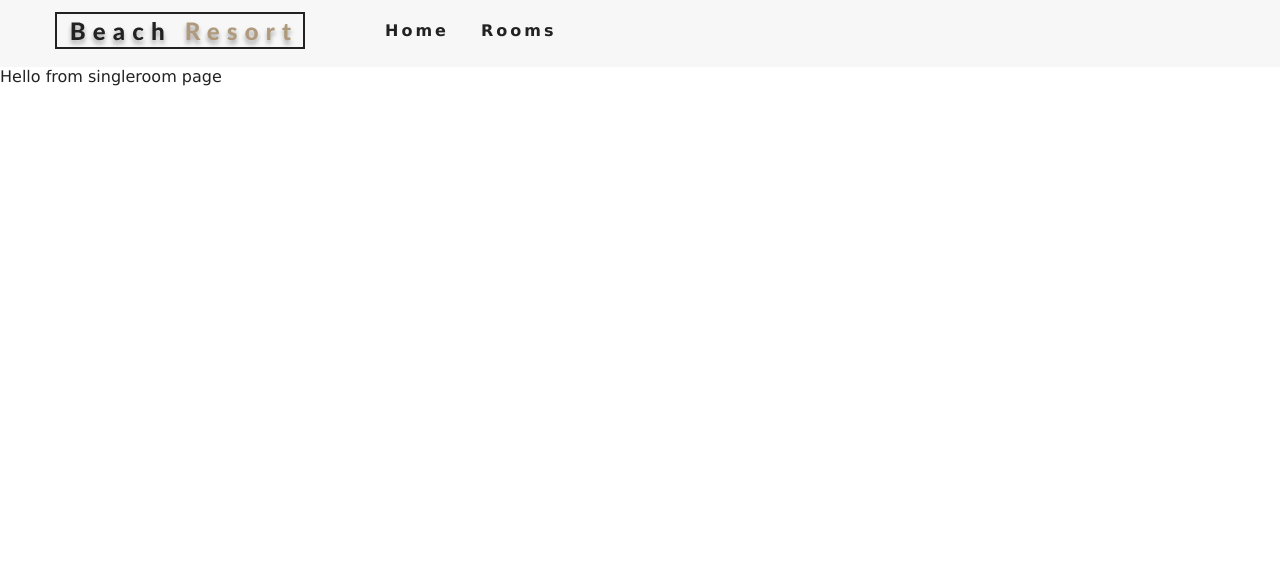
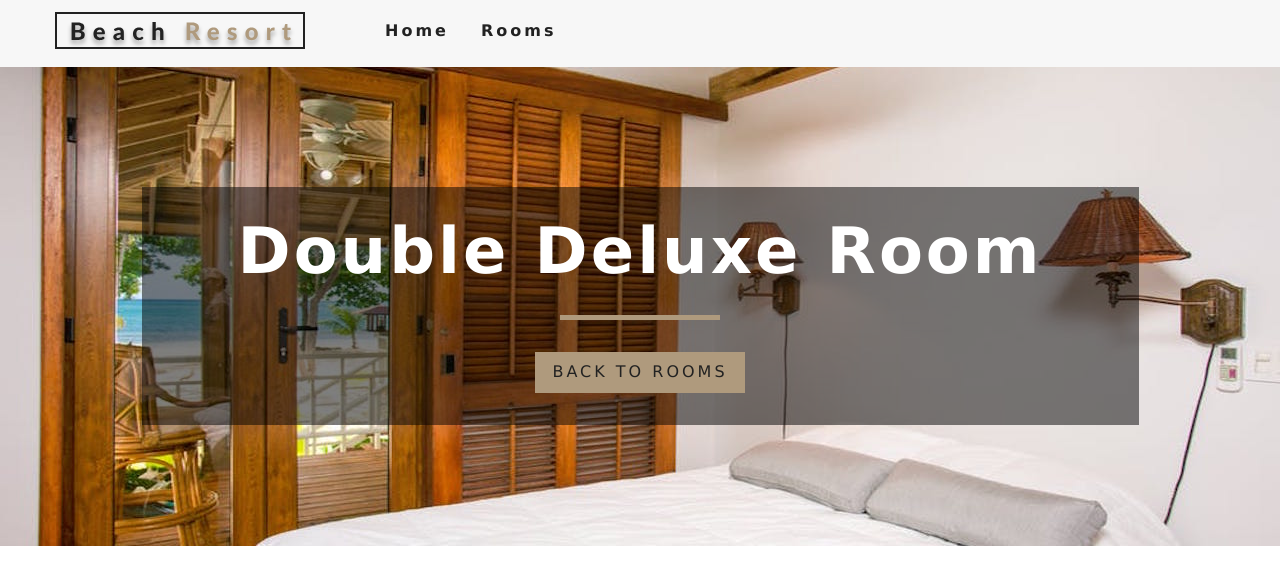
Before and after one commit to chuanman2707/resort-project, a React (Create React App) app: page /rooms/double-deluxe in a window 1280 px wide. Shown: the top 584 px of the page. Built offline with nearby package versions, Linux system fonts and the light colour scheme.

Commit message:
update style component

```diff
--- a/package.json
+++ b/package.json
@@ -7,7 +7,8 @@
     "react-dom": "^16.8.6",
     "react-icons": "^3.6.1",
     "react-router-dom": "^5.0.0",
-    "react-scripts": "3.0.0"
+    "react-scripts": "3.0.0",
+    "styled-components": "^4.2.0"
   },
   "scripts": {
     "start": "react-scripts start",
--- /dev/null
+++ b/src/components/StyledHero.js
@@ -0,0 +1,12 @@
+import styled from 'styled-components';
+import defaultImg from '../images/room-1.jpeg';
+const StyledHero = styled.header`
+    min-height: 60vh;
+    background: url(${props => props.img? props.img:defaultImg}) center/ cover no-repeat;
+    display: flex;
+    align-items: center;
+    justify-content: center;
+
+`;
+
+export default StyledHero;
--- a/src/pages/Home.js
+++ b/src/pages/Home.js
@@ -4,6 +4,7 @@
 import { Link } from 'react-router-dom';
 import Services from '../components/Services';
 import FeaturedRooms from '../components/FeaturedRooms';
+import SimpleButton from '../components/StyledHero';
 const Home = () => {
   return (
     <>
@@ -16,6 +17,7 @@
     </Hero>
     <Services />
     <FeaturedRooms/>
+    <SimpleButton>Hello Test</SimpleButton>
     </>
   )
 }
--- a/src/pages/SingleRoom.js
+++ b/src/pages/SingleRoom.js
@@ -4,21 +4,43 @@
 import Banner from '../components/Banner';
 import {Link} from 'react-router-dom';
 import {RoomContext} from '../context'
+import { get } from 'http';
+import StyledHero from '../components/StyledHero';
+
 export default class SingleRoom extends Component {
   constructor(props){
     super(props)
     console.log(this.props)
     this.state ={
-      slug: this.props.match.params.slug
-    }
+      slug: this.props.match.params.slug,
+      defaultBcg
+    };
   }
-
+  static contextType = RoomContext;
   //componentDidMount(){}
   render() {
+    const { getRoom } = this.context
+    const room = getRoom(this.state.slug)
+    if (!room) {
+      return(
+        <div className="error">
+        <h3>no room found</h3>
+        <Link to="/rooms" className="btn-primary">Back To Rooms</Link>
+        </div>
+      )
+    }
+    const { name, description, capacity, size, price, extras, breakfast, pets, images } = room;
+
     return (
-      <div>
-        Hello from singleroom page
-      </div>
+      <>
+      <StyledHero img={images[0] || this.state.defaultBcg} >
+        <Banner title={`${name} room`}>
+        <Link to="/rooms" className="btn-primary">
+        Back To Rooms
+        </Link>
+        </Banner>
+      </StyledHero>
+      </>
     )
   }
 }
```
Also changed, not shown: 1 other file (tests, documents, lock files or other folders).
